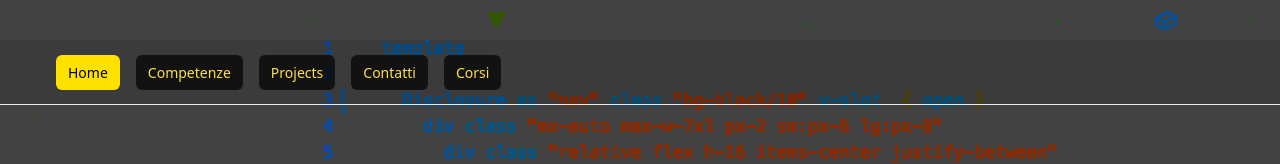
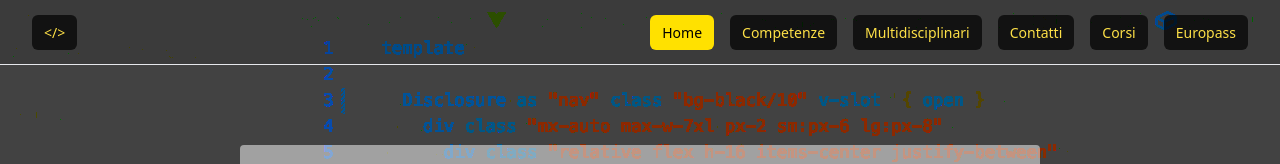
Before and after one commit to stefanolazzari/website, a Vue app: page / in a window 1280 px wide. Shown: the top 164 px of the page. Built offline with nearby package versions, Linux system fonts and the light colour scheme.

Commit message:
add logo, change nav bar place

```diff
--- a/src/components/HeaderComponent.vue
+++ b/src/components/HeaderComponent.vue
@@ -1,11 +1,12 @@
 <template>
+  <Disclosure as="nav" v-slot="{ open }">
+    <div class="bg-black/10 mx-auto px-2 sm:px-6 lg:px-8">
+      <div class="relative flex h-16 items-center justify-between">
 
-  <Disclosure as="nav" class="pt-10" v-slot="{ open }">
-    <div class="bg-black/10 mx-auto max-w-7xl px-2 sm:px-6 lg:px-8">
-      <div class="relative flex h-16 items-center justify-between">
-        <div class=" absolute inset-y-0 left-0 flex items-center sm:hidden">
+        <div class="absolute inset-y-0 left-0 flex items-center sm:hidden">
           <!-- Mobile menu button-->
-          <DisclosureButton class="relative inline-flex items-center justify-center rounded-md p-2 text-black hover:bg-yellow-300 hover:text-black focus:outline-none focus:ring-2 focus:ring-inset focus:ring-white">
+          <DisclosureButton
+            class="relative inline-flex items-center justify-center rounded-md p-2 text-black hover:bg-yellow-300 hover:text-black focus:outline-none focus:ring-2 focus:ring-inset focus:ring-white">
             <span class="absolute -inset-0.5" />
             <span class="sr-only">Open main menu</span>
             <Bars3Icon v-if="!open" class="block h-6 w-6" aria-hidden="true" />
@@ -14,47 +15,67 @@
         </div>
 
 
-        <div class="flex flex-1 items-center justify-center sm:items-stretch sm:justify-start">
-          <div class="flex flex-shrink-0 items-center">
+          <div class="hidden sm:block flex-auto">
+            <a href="#/" class="text-yellow-300 bg-black/70 hover:bg-pink-600 hover:text-black rounded-md px-3 py-2 text-sm font-medium ">&lt/&gt</a>
           </div>
-          <div class="hidden sm:ml-6 sm:block">
-            <div class="flex space-x-4">
 
-              <div v-for="item in navigation" :key="item.name">
-                <!-- <router-link :class="[this.$route.name == item.name ? 'bg-yellow-300 text-black' : 'text-yellow-300 bg-black/70 hover:bg-gray-700 hover:text-black', 'rounded-md px-3 py-2 text-sm font-medium']" :to="item.href">{{item.name}}</router-link> -->
-                <router-link class="text-yellow-300 bg-black/70 hover:bg-pink-600 hover:text-black rounded-md px-3 py-2 text-sm font-medium" active-class="menu-hl"  :to="item.href">{{item.name}}</router-link>
+          <div class="flex-auto">
+            <div class="flex flex-grow lg:justify-end md:justify-end sm:items-stretch sm:justify-start">
+              <div class="hidden sm:ml-6 sm:block place-items-end">
+                <div class="flex space-x-4">
+                  <div v-for="item in navigation" :key="item.name">
+                    <router-link
+                      class="text-yellow-300 bg-black/70 hover:bg-pink-600 hover:text-black rounded-md px-3 py-2 text-sm font-medium"
+                      active-class="menu-hl" :to="item.href">{{ item.name }}</router-link>
+                  </div>
+                  <div>
+                    <a target="_blank"
+                      class="text-yellow-300 bg-black/70 hover:bg-pink-600 hover:text-black rounded-md px-3 py-2 text-sm font-medium"
+                      href="src/assets/Europass-sett2024.pdf">Europass</a>
+                  </div>
+                </div>
               </div>
-
             </div>
           </div>
-        </div>
       </div>
     </div>
 
     <DisclosurePanel class="sm:hidden">
       <div class="space-y-4 px-2 pb-3 pt-2">
         <div v-for="item in navigation" :key="item.name">
-          <div active-class="menu-hl" class="bg-black/70 text-yellow-300 rounded-md px-3 py-2 hover:bg-yellow-300 hover:text-pink-500 text-sm font-medium" >
-          <!-- <router-link :class="[this.$route.name == item.name ? 'bg-yellow-300 text-black' : 'text-yellow-300 bg-black/70 hover:bg-gray-700 hover:text-black', 'rounded-md px-3 py-2 text-sm font-medium']" :to="item.href">{{item.name}}</router-link> -->
-          <router-link :to="item.href">{{item.name}}</router-link>
-         </div>
+          <div active-class="menu-hl"
+            class="bg-black/70 text-yellow-300 rounded-md px-3 py-2 hover:bg-yellow-300 hover:text-pink-500 text-sm font-medium">
+            <router-link :to="item.href">{{ item.name }}</router-link>
+          </div>
+        </div>
+        <div
+          class="bg-black/70 text-yellow-300 rounded-md px-3 py-2 hover:bg-yellow-300 hover:text-pink-500 text-sm font-medium">
+          <a target="_blank" href="src/assets/Europass-sett2024.pdf">Europass</a>
         </div>
       </div>
     </DisclosurePanel>
-    <hr>
+    <hr />
+  </Disclosure>
 
-  </Disclosure>
 </template>
 
 <script setup>
-import { Disclosure, DisclosureButton, DisclosurePanel, Menu, MenuButton, MenuItem, MenuItems } from '@headlessui/vue'
+import {
+  Disclosure,
+  DisclosureButton,
+  DisclosurePanel,
+  Menu,
+  MenuButton,
+  MenuItem,
+  MenuItems
+} from '@headlessui/vue'
 import { Bars3Icon, BellIcon, XMarkIcon } from '@heroicons/vue/24/outline'
 
 const navigation = [
   { name: 'Home', href: '/', current: true },
   { name: 'Competenze', href: '/competenze', current: false },
-  { name: 'Projects', href: '/projects', current: false },
+  { name: 'Multidisciplinari', href: '/multidisciplinari', current: false },
   { name: 'Contatti', href: '/contatti', current: false },
-  { name: 'Corsi', href: '/corsi', current: false },
+  { name: 'Corsi', href: '/corsi', current: false }
 ]
 </script>
```
